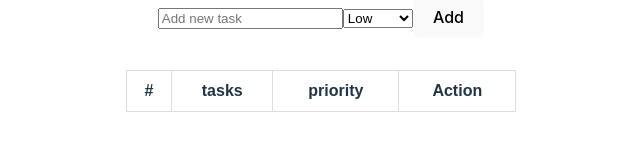
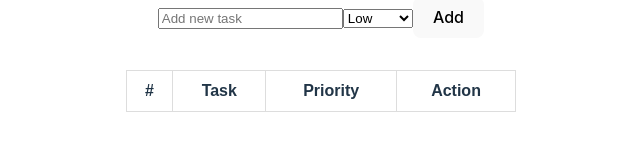
Before and after one commit to kamruzzaman-leeon/to-do-react, a React (Vite) app: page / in a window 1280 px wide. Shown: the part 448-598 px from the top of the page, without its empty margins (319-959 px from the left). Built offline with nearby package versions, Linux system fonts and the light colour scheme.

Commit message:
data get from local storage & reload issue fix.

```diff
--- a/src/App.jsx
+++ b/src/App.jsx
@@ -2,6 +2,7 @@ import { useState } from 'react'
 import reactLogo from './assets/react.svg'
 import viteLogo from '/vite.svg'
 import './App.css'
+import { useEffect } from 'react';
 
 function App() {
   // const [count, setCount] = useState(0)
@@ -20,17 +21,33 @@ function App() {
     };
 
     // Update the tasks state array with the new task
-    setTasks([...tasks, newTask]);
+    setTasks(prevTasks => [...prevTasks, newTask]);
 
     // Clear input fields after adding task
     setTaskData('');
     setPriority('low');
+
+    //save the tasks to local storage
+    localStorage.setItem('tasks',JSON.stringify([...tasks,newTask]));
   };
+  // Function to get tasks from local storage
+  useEffect(()=>{
+    const getTasksFromLocalStorage = () => {
+      const storedTasks = localStorage.getItem('tasks');
+      if (storedTasks) {
+        setTasks(JSON.parse(storedTasks));
+      }
+    };
+
+    //caall the function to fetch data from localstorage
+    getTasksFromLocalStorage();
+  },[])
+
+
 
   return (
 
     <>
-
       <h1>To Do List</h1>
       <div className="card">
         <div>Total Task: {tasks.length}</div>
@@ -50,25 +67,36 @@ function App() {
             <option value="medium">Medium</option>
             <option value="high">High</option>
           </select>
-          <button type="submit">Add</button> {/* Changed onClick to onSubmit */}
+          <button type="submit">Add</button>
         </form>
       </div>
 
-      {/* Display tasks that user added. N.B */}
+      {/* Display tasks from state */}
+      <div className="task-list">
         <table>
-        <tr><th>#</th>
-        <th>tasks</th>
-        <th>priority</th>
-        <th>Action</th></tr>
-        {tasks.map((task,index) => (
+          <thead>
+            <tr>
+              <th>#</th>
+              <th>Task</th>
+              <th>Priority</th>
+              <th>Action</th>
+            </tr>
+          </thead>
+          <tbody>
+            {tasks.map((task, index) => (
               <tr key={task.id}>
-            <td>{index+1}</td>
+                <td>{index + 1}</td>
                 <td>{task.name}</td>
                 <td>{task.priority}</td>
-            <td><button>Complete</button> <button>Delete</button></td>
+                <td>
+                  <button>Complete</button>
+                  <button>Delete</button>
+                </td>
               </tr>
             ))}
+          </tbody>
         </table>
+      </div>
     </>
   )
 }
```
Lines whose indentation alone changed are shown as unchanged.
